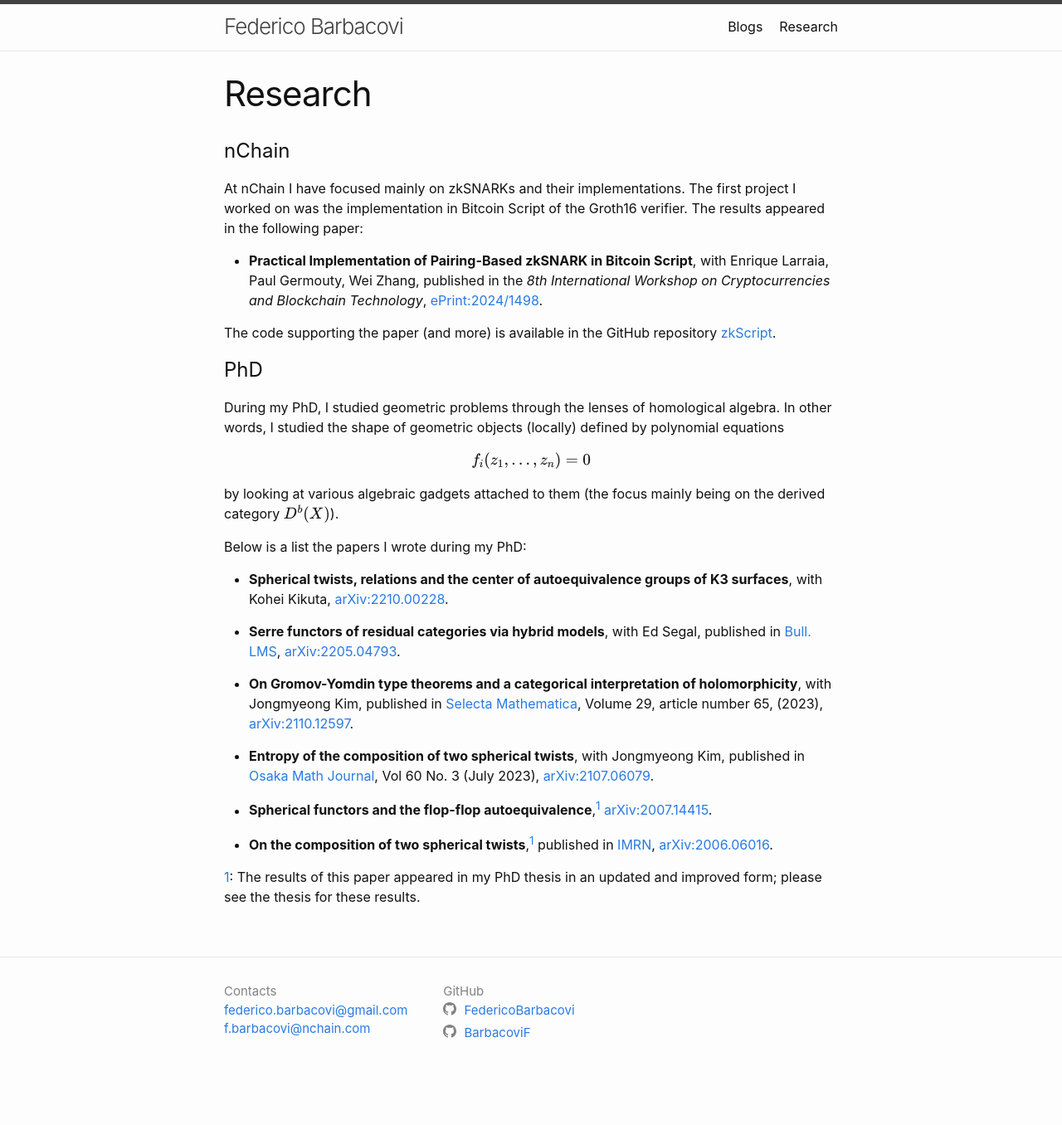
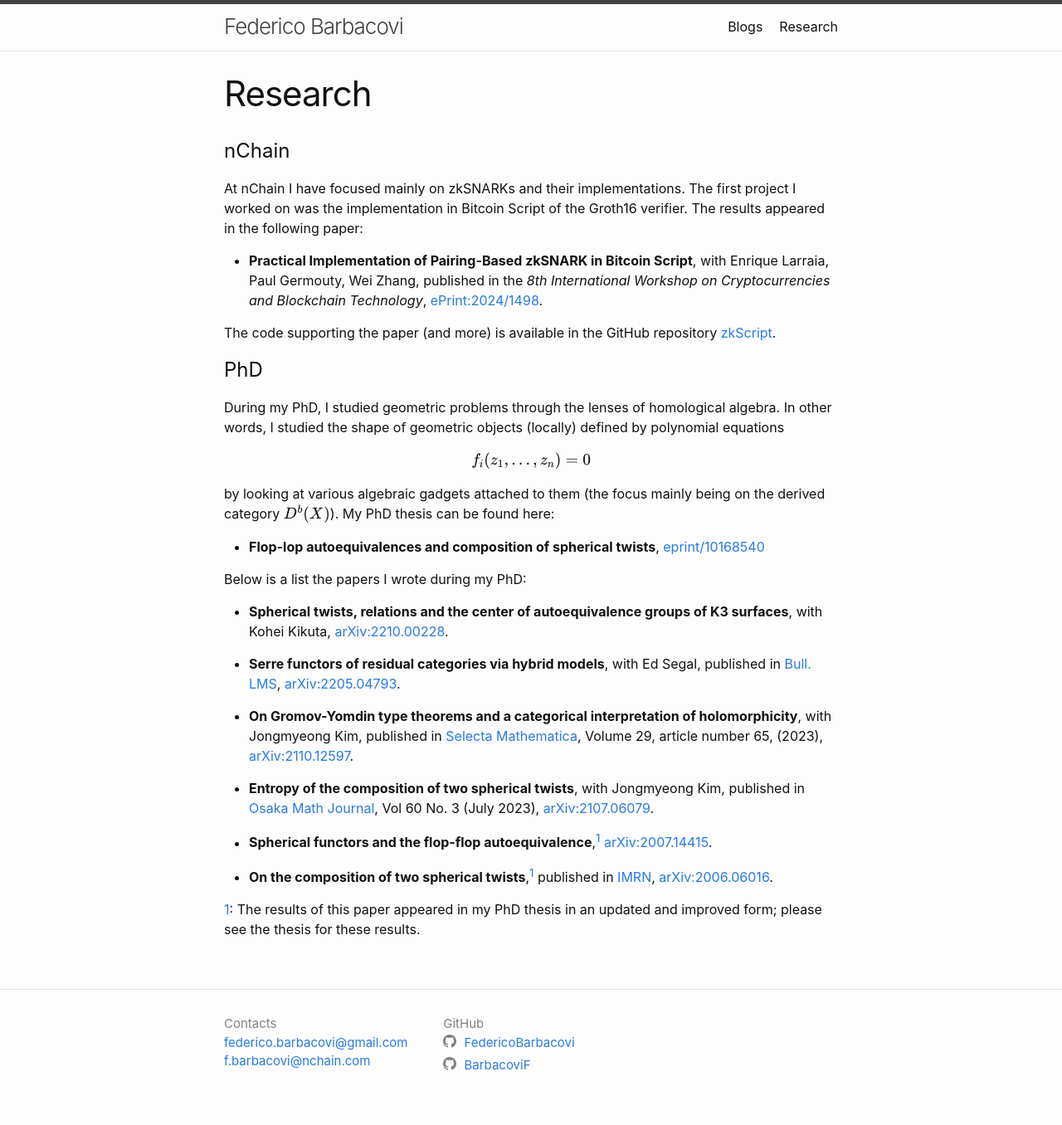
Before and after one commit to federicobarbacovi/federicobarbacovi.github.io, a Jekyll site: the page built from research.markdown, in a window 1280 px wide. Shown: the whole page at 83% size. Built offline with Jekyll 4.4.1, drawn with Linux system fonts in a browser that asks for light colours; before the commit the page ends 1317 px from its top, so only the background shows below that.

Commit message:
Add link to PhD thesis

```diff
--- a/research.markdown
+++ b/research.markdown
@@ -22,7 +22,9 @@ In other words, I studied the shape of geometric objects (locally) defined by po
 
 $$f_i(z_1, \dots, z_n) = 0$$
 
-by looking at various algebraic gadgets attached to them (the focus mainly being on the derived category $D^b(X)$).
+by looking at various algebraic gadgets attached to them (the focus mainly being on the derived category $D^b(X)$). My PhD thesis can be found here:
+
+- **Flop-lop autoequivalences and composition of spherical twists**, [eprint/10168540](https://discovery.ucl.ac.uk/id/eprint/10168540/)
 
 Below is a list the papers I wrote during my PhD:
 
```
